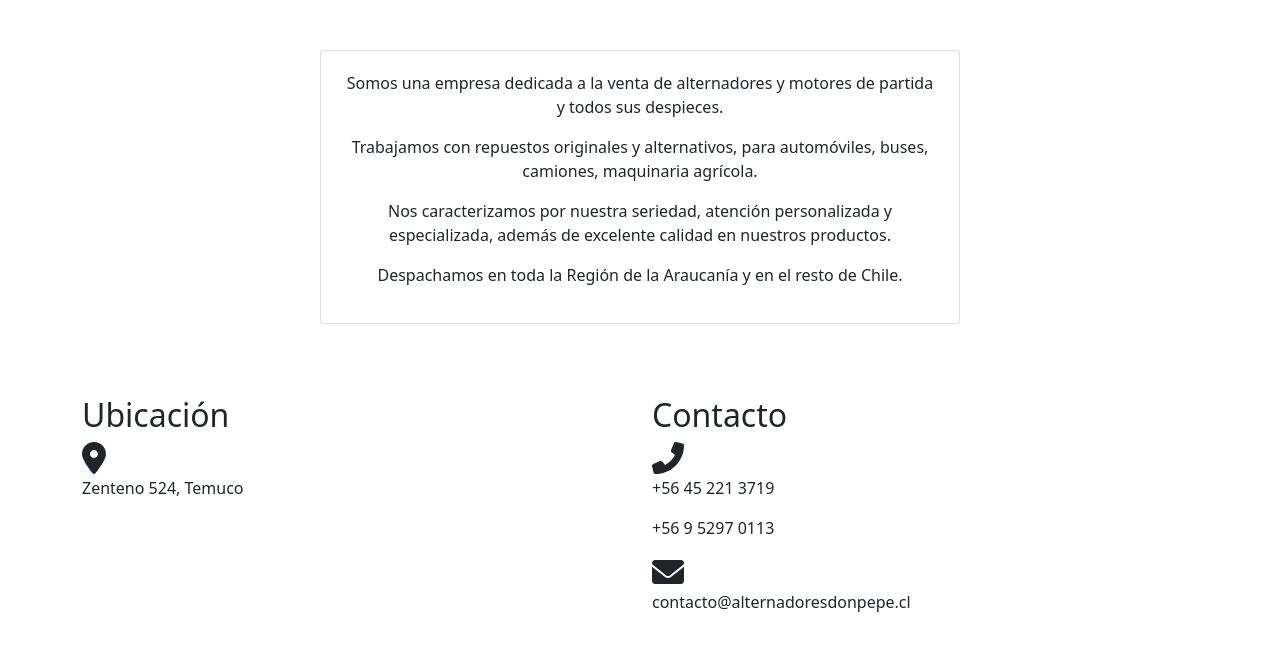
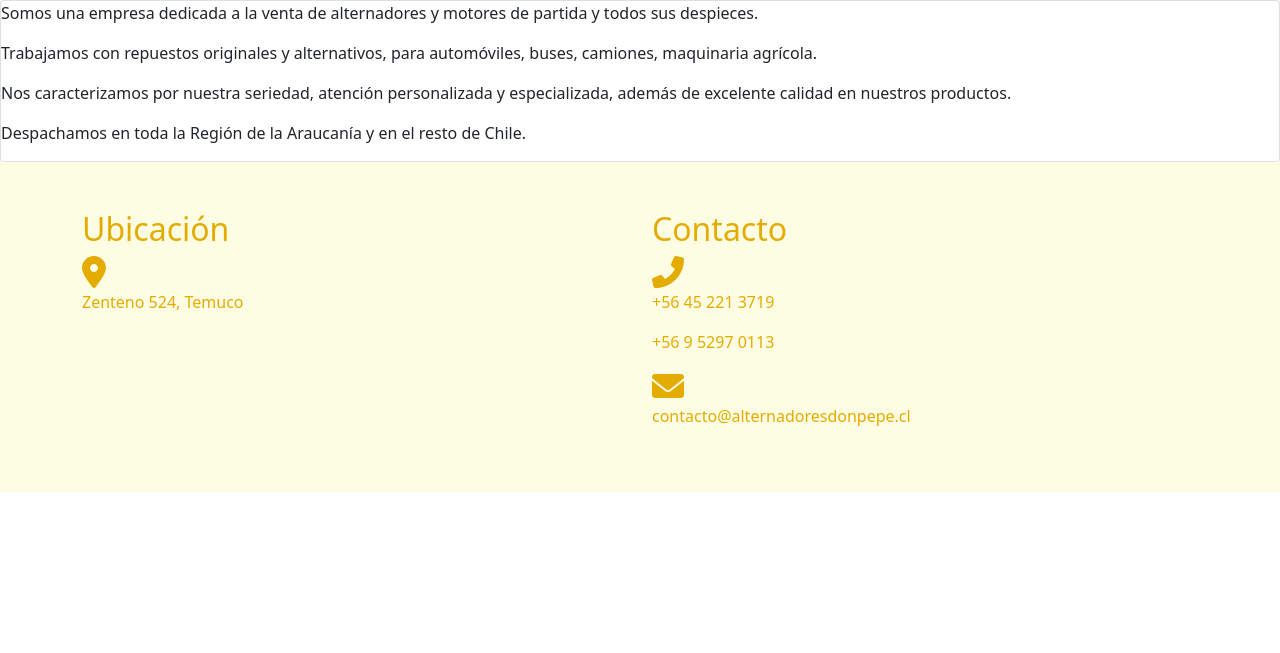
Before and after one commit to ElDotto/DonPepeWebSite, a Django app: page /quienessomos/ in a window 1280 px wide. Shown: the part 102-755 px from the top of the page. Run offline with Django 3.2, Linux system fonts and the light colour scheme.

Commit message:
Actualización 25-04

```diff
--- a/ProyectoDonPepe/core/templates/core/galeria.html
+++ b/ProyectoDonPepe/core/templates/core/galeria.html
@@ -98,7 +98,7 @@
     </div>
 
    <!-- Sección de información de ubicación y contacto -->
-    <div class="container-fluid seccion-azul mt-5 py-4">
+   <div class="container-fluid py-5" style="background-color: #fdfde3; color: #e4ab00;">
     <div class="container">
         <div class="row">
             <div class="col-md-6">
--- a/ProyectoDonPepe/core/templates/core/inicio.html
+++ b/ProyectoDonPepe/core/templates/core/inicio.html
@@ -105,7 +105,7 @@
     </div>
 
    <!-- Sección de información de ubicación y contacto -->
-    <div class="container-fluid seccion-azul mt-5 py-4">
+   <div class="container-fluid py-5" style="background-color: #fdfde3; color: #e4ab00;">
     <div class="container">
         <div class="row">
             <div class="col-md-6">
--- a/ProyectoDonPepe/core/templates/core/productos.html
+++ b/ProyectoDonPepe/core/templates/core/productos.html
@@ -168,7 +168,7 @@
     </div>
 
    <!-- Sección de información de ubicación y contacto -->
-    <div class="container-fluid seccion-azul mt-5 py-4">
+   <div class="container-fluid py-5" style="background-color: #fdfde3; color: #e4ab00;">
     <div class="container">
         <div class="row">
             <div class="col-md-6">
@@ -188,6 +188,7 @@
         </div>
     </div>
 </div>
+
    <!-- Scripts de Bootstrap y Font Awesome -->
    <script src="https://cdn.jsdelivr.net/npm/bootstrap@5.0.2/dist/js/bootstrap.bundle.min.js" integrity="sha384-MrcW6ZMFYlzcLA8Nl+NtUVF0sA7MsXsP1UyJoMp4YLEuNSfAP+JcXn/tWtIaxVXM" crossorigin="anonymous"></script>
    <script src="https://code.jquery.com/jquery-3.5.1.slim.min.js"></script>
--- a/ProyectoDonPepe/core/templates/core/quienessomos.html
+++ b/ProyectoDonPepe/core/templates/core/quienessomos.html
@@ -11,16 +11,6 @@
     <link href="https://cdnjs.cloudflare.com/ajax/libs/font-awesome/6.0.0-beta3/css/all.min.css" rel="stylesheet">
     <link type="text/css" rel="stylesheet" href="{% static 'css/inicio.css' %}">
     <link href="https://cdn.jsdelivr.net/npm/bootstrap-icons/font/bootstrap-icons.css" rel="stylesheet">
-    <style>
-        /* Estilos personalizados aquí */
-        .card {
-            padding: 20px;
-            margin: auto;
-            margin-top: 50px; /* Ajusta según sea necesario */
-            width: 50%; /* Ajusta según sea necesario */
-            text-align: center;
-        }
-    </style>
 </head>
 <body>
     <nav class="navbar navbar-expand-lg navbar-light" style="background-color: #fdfde3;">
@@ -79,7 +69,7 @@
     </div>
 
     <!-- Sección de información de ubicación y contacto -->
-    <div class="container-fluid seccion-azul mt-5 py-4">
+    <div class="container-fluid py-5" style="background-color: #fdfde3; color: #e4ab00;">
         <div class="container">
             <div class="row">
                 <div class="col-md-6">
--- a/ProyectoDonPepe/core/templates/core/register.html
+++ b/ProyectoDonPepe/core/templates/core/register.html
@@ -126,7 +126,7 @@
     </div>
 
    <!-- Sección de información de ubicación y contacto -->
-    <div class="container-fluid bg-primary py-5 text-white">
+   <div class="container-fluid py-5" style="background-color: #fdfde3; color: #e4ab00;">
     <div class="container">
         <div class="row">
             <div class="col-md-6">
```
Lines whose indentation alone changed are shown as unchanged.
